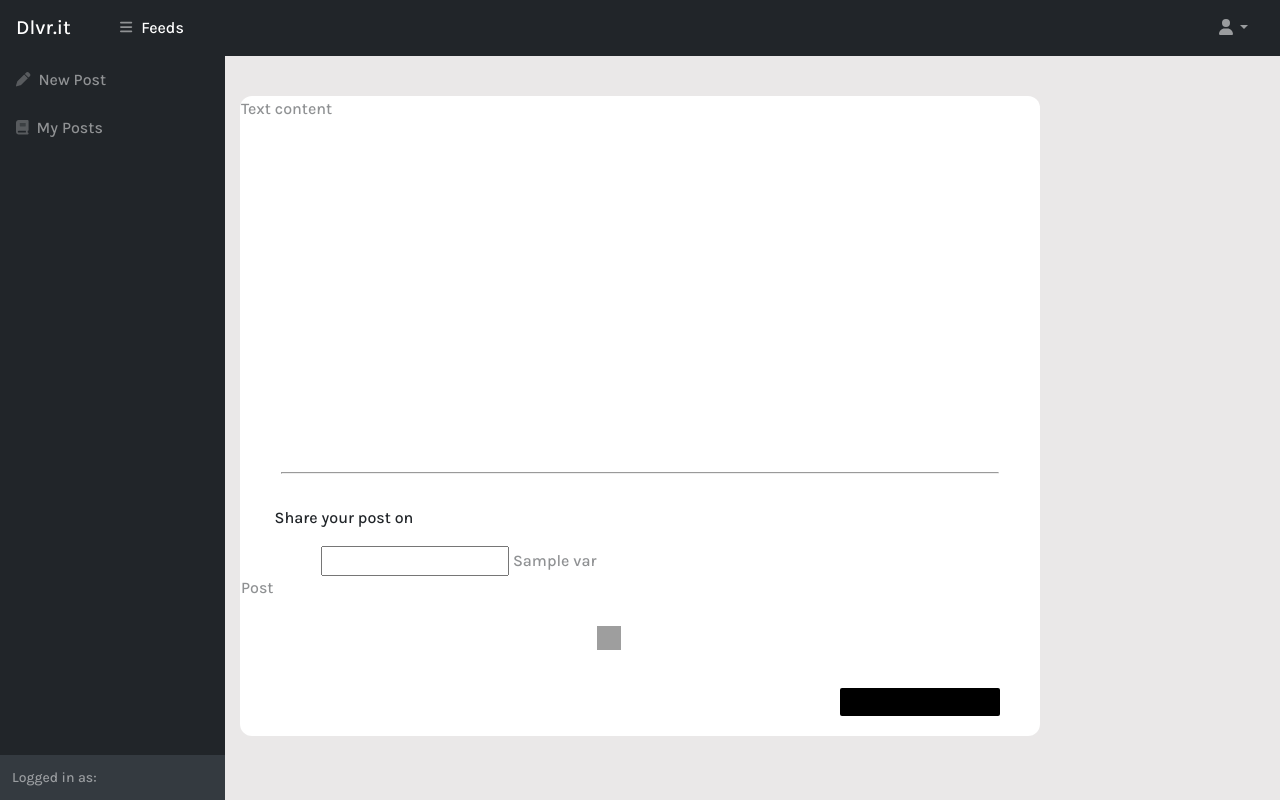
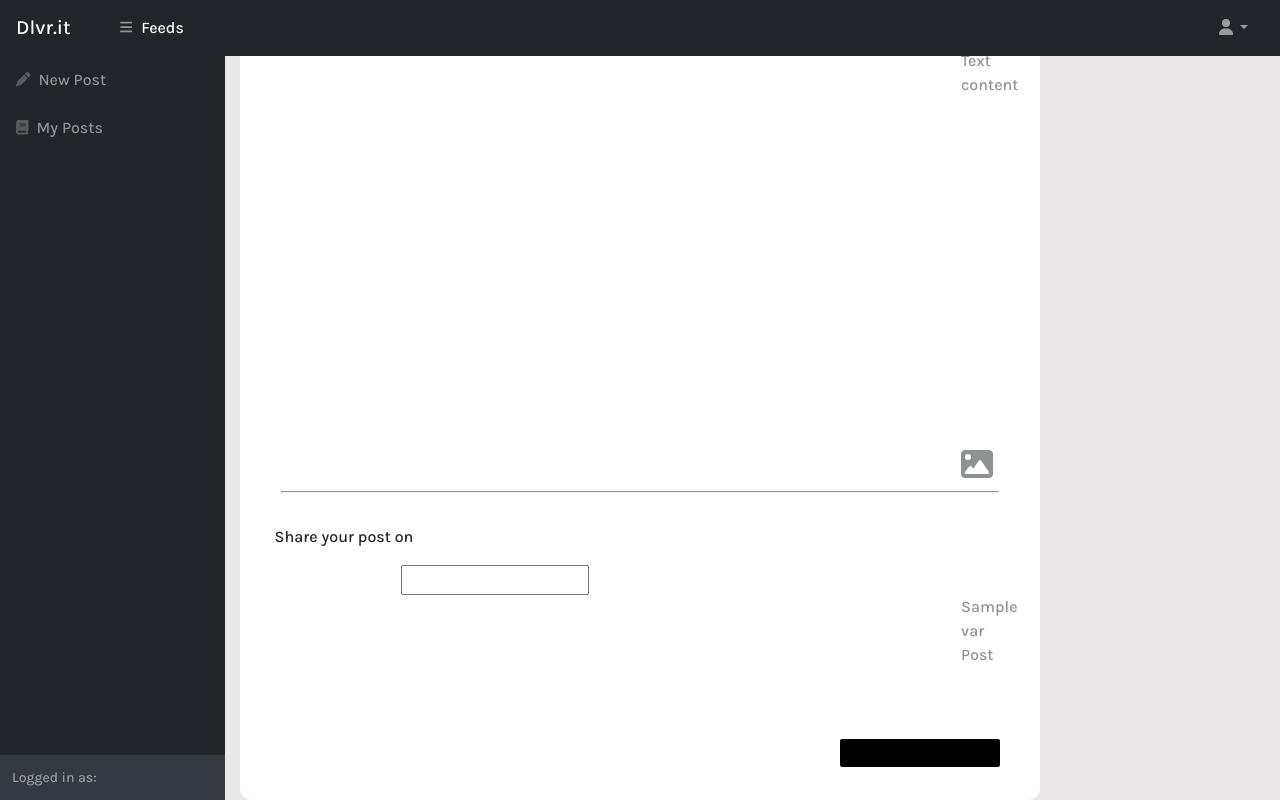
Before and after one commit to chaddaess/social_share_hub, a Symfony app: template templates/post_content/index.html.twig in a window 1280 px wide. Run offline with Twig, Linux system fonts and the light colour scheme; the template is opened without the code that fills it: most values are stand-ins (such as "Sample title", 1, 10 or a date in 2020); form fields are guessed from the names that the template uses; some libraries are stand-ins or nearby versions; grey boxes are pictures that could not be loaded.

Commit message:
added picture attachment

```diff
--- a/config/services.yaml
+++ b/config/services.yaml
@@ -4,6 +4,7 @@
 # Put parameters here that don't need to change on each machine where the app is deployed
 # https://symfony.com/doc/current/best_practices.html#use-parameters-for-application-configuration
 parameters:
+    images_directory: '%kernel.project_dir%/public/uploads/images'
 
 services:
     # default configuration for services in *this* file
--- a/public/css/post.css
+++ b/public/css/post.css
@@ -5,11 +5,12 @@ body{
 }
 .form{
     border: 1px solid transparent;
-    height: 40rem;
+    height: auto;
     width: 50rem;
     margin-top:2rem;
     border-radius: 12px;
     background-color: white;
+    padding-top: 1rem;
 }
 .textArea{
     width: 49.9rem;
@@ -29,7 +30,8 @@ body{
 }
 
 .submit-button{
-    margin-top: 5rem;
+    margin-top: 4rem;
+    margin-bottom: 1rem;
     margin-left: 75%;
     width: 10rem;
     border: 1px solid transparent;
@@ -51,9 +53,10 @@ body{
     scale:2;
 
 }
+
 label{
     opacity:0.5;
-    margin-right: 10rem;
+    margin-right: 7rem;
 }
 
 input[type="checkbox"] {
@@ -61,7 +64,7 @@ input[type="checkbox"] {
 
 }
 .checkbox-element{
-    margin-left: 5rem;
+    margin-left: 10rem;
 }
 
 input[type="checkbox"] + label {
@@ -81,18 +84,29 @@ hr{
 }
 
 input[type="checkbox"] + label:first-of-type {
-    margin-left: 10rem;
+    margin-left: 12rem;
 }
 #checkbox--header{
     margin-left: 2.1rem;
     margin-top: 2rem;
+}
+label:first-of-type{
+    margin-left: 45rem;
 }
 
 .social--media--miniature{
     height: 1.5rem;
     width: 1.5rem;
     position: absolute;
-    margin-left: -10rem;
+    margin-left: -7.5rem;
     margin-top: 5rem;
     z-index: 4;
 }
+.form-error{
+    color: darkred;
+    font-size: 14px;
+
+}
+.form-error ul{
+    list-style: none;
+}
--- a/src/Controller/LinkedinLoginController.php
+++ b/src/Controller/LinkedinLoginController.php
@@ -19,7 +19,6 @@ class LinkedinLoginController extends AbstractController
             'clientId' => $_ENV['LINK_ID'],
             'clientSecret' => $_ENV['LINK_SECRET'],
             'redirectUri' => $_ENV['LINK_CALLBACK'],
-            'graphApiVersion' => 'v15.0',
         ]);
     }
 
--- a/templates/post_content/index.html.twig
+++ b/templates/post_content/index.html.twig
@@ -21,8 +21,17 @@
         {% endfor %}
     {{ form_start(form) }}
         {{ form_row(form.textContent,{'attr':{'class':'textArea'}}) }}
+
+        {{ form_widget(form.image, {'attr': {'style': 'display:none'}}) }}
+        <div class="form-error">{{ form_errors(form.image,{'attr': {'class':'upload-errors'}}) }}</div>
+        <label for="{{ form.image.vars.id }}" class="custom-file-upload">
+            <i class="fa-solid fa-image fa-2x" class="image-upload"></i>
+        </label>
+
+
             <hr>
             <p id="checkbox--header">Share your post on</p>
+        <div class="socials--checkbox">
         {% for child in form.postedOn %}
             {% set imagePath = 'img/' ~ options[i] ~ '.png.webp'%}
             {{ form_widget(child,{'attr':{'class':'checkbox-element'}}) }}
@@ -30,6 +39,7 @@
             <img src="{{ imagePath }}" class="social--media--miniature">
             {% set i = i + 1 %}
         {% endfor %}
+        </div>
         {{ form_row(form.post,{'attr':{'class':'submit-button'}}) }}
     {{ form_end(form) }}
 
```
Also changed, not shown: migrations/Version20230707093517.php (added, +31 -0 lines), src/Controller/PostContentController.php (+30 -9 lines), src/Entity/Post.php (+15 -0 lines), src/Form/PostType.php (+22 -0 lines), public/uploads/images/telechargement-2-64a812a877e64.jpg (added), public/uploads/images/telechargement-2-64a8145b9dddb.jpg (added), public/uploads/images/telechargement-2-64a8148e5dc8c.jpg (added), public/uploads/images/telechargement-2-64a814b41657d.jpg (added), public/uploads/images/telechargement-2-64a814f2d6280.jpg (added), public/uploads/images/telechargement-2-64a814fe87a3d.jpg (added), public/uploads/images/telechargement-3-64a80afa32449.jpg (added), public/uploads/images/yay-64a7f12052e52.png (added), public/uploads/images/yay-64a7f12147f8c.png (added).
